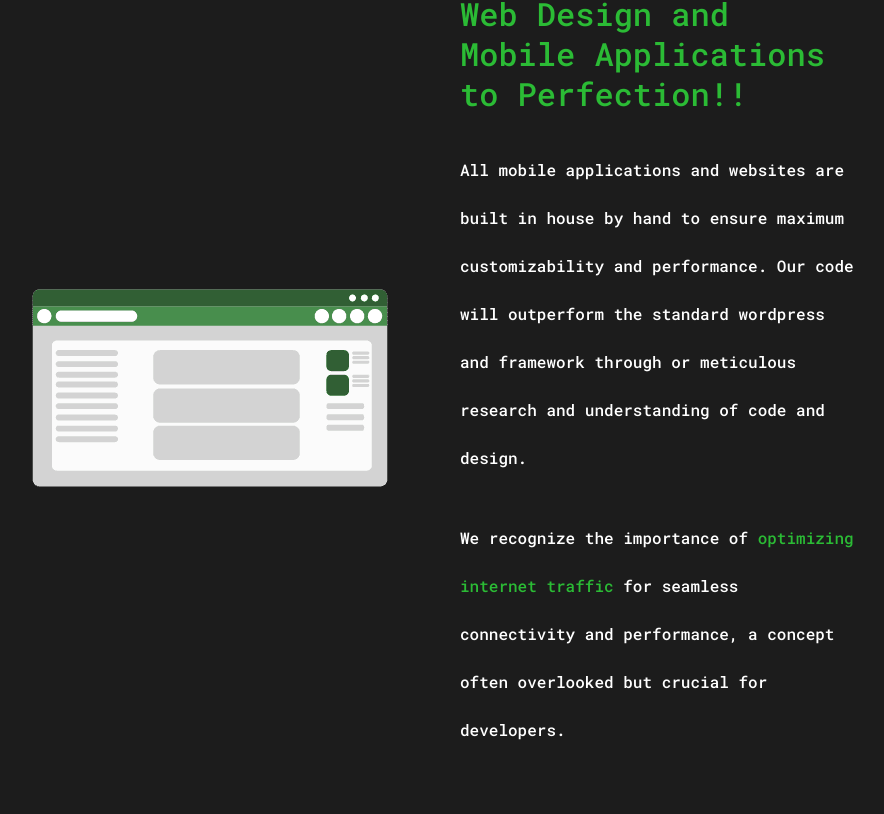
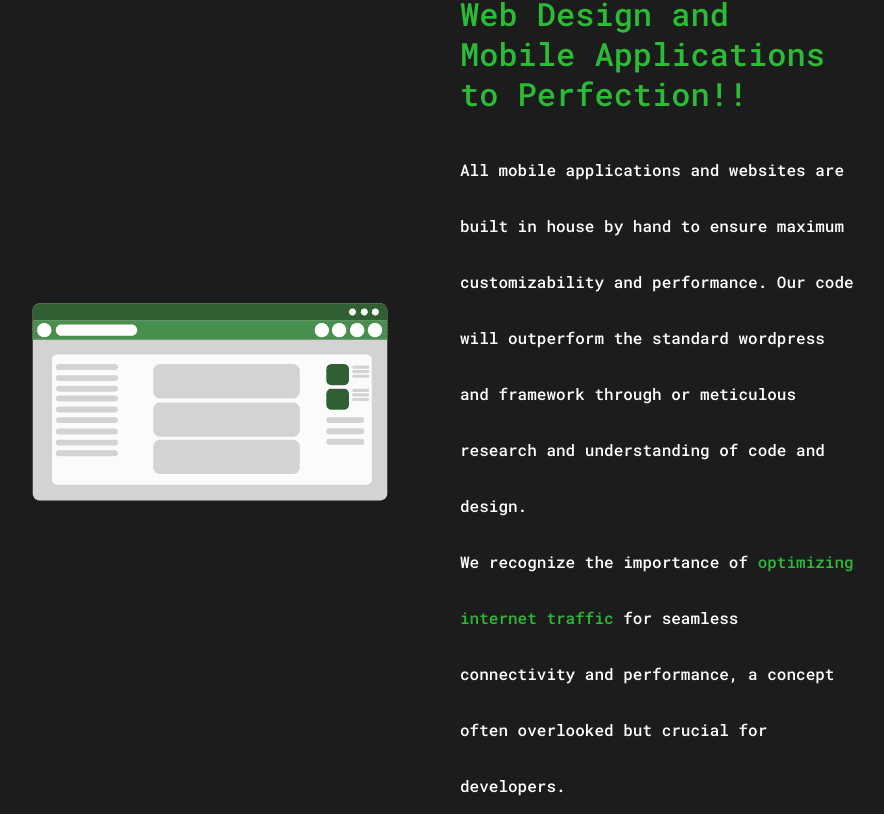
Before and after one commit to GrantGrowcott/Ninja-Devz, a Next.js app: page /Services in a window 1280 px wide. Shown: the part 486-1300 px from the top of the page, without its empty margins (232-1116 px from the left). Built offline with nearby package versions, Linux system fonts and the light colour scheme.

Commit message:
Altering the h tags again

```diff
--- a/src/pages/Services.tsx
+++ b/src/pages/Services.tsx
@@ -34,15 +34,15 @@ const Services = () => {
           </div>
           <section className="logos__inner__container">
             <h1>Web Design and Mobile Applications to Perfection!!</h1>
-            <h4>
+            <h2>
               All mobile applications and websites are built in house by hand to ensure maximum customizability and
               performance. Our code will outperform the standard wordpress and framework through or meticulous research
               and understanding of code and design.
-            </h4>
-            <h4>
+            </h2>
+            <h3>
               We recognize the importance of<span className="green-text"> optimizing internet traffic </span> for
               seamless connectivity and performance, a concept often overlooked but crucial for developers.
-            </h4>
+            </h3>
           </section>
         </div>
         <section className="logos__container">
--- a/src/styles/globals.css
+++ b/src/styles/globals.css
@@ -853,6 +853,12 @@ color: var(--green);
   color: var(--green);
   font-size: 2rem;
 }
+
+ .logos__inner__container h2, .logos__inner__container h3{
+  color: var(--white);
+  font-size: 1rem;
+  line-height: 3.5em;
+}
 .computer__container {
   flex: 1;
   text-align:center;
```
